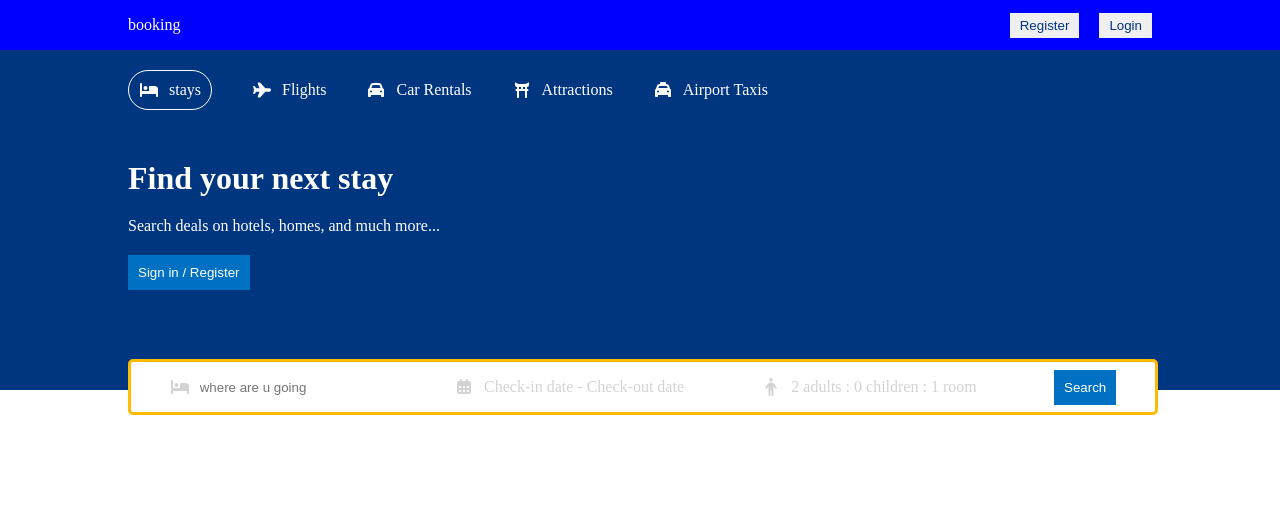
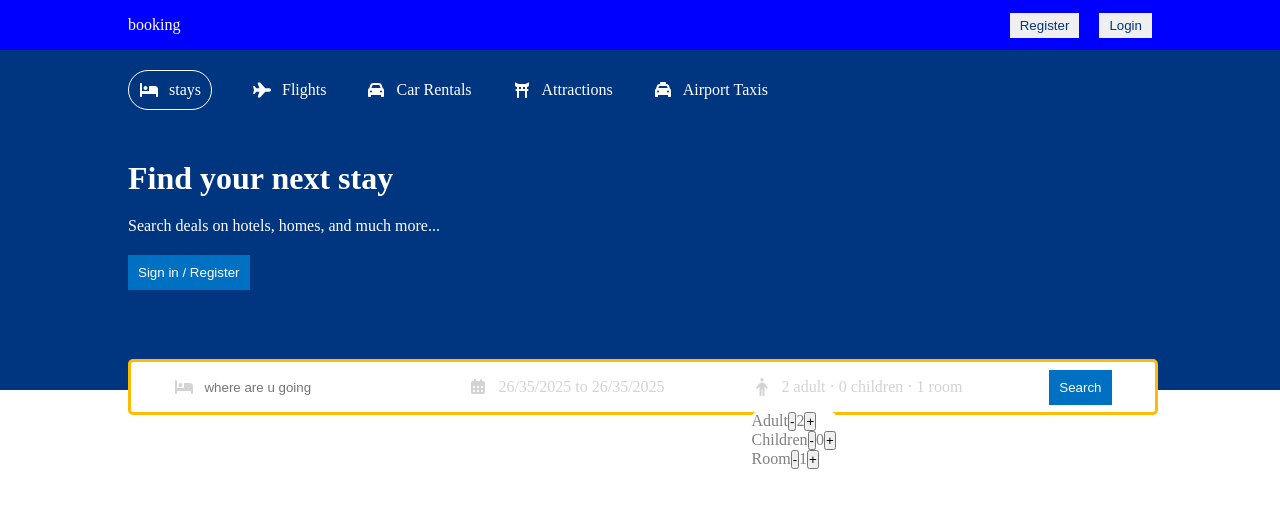
Before and after one commit to Sudip-maharjan/booking, a React (Vite) app in the folder client/: page / in a window 1280 px wide. Shown: the top 508 px of the page. Built offline with nearby package versions, Linux system fonts and the light colour scheme.

Commit message:
calendar added

```diff
--- a/client/package.json
+++ b/client/package.json
@@ -15,7 +15,9 @@
     "@fortawesome/free-regular-svg-icons": "^7.0.1",
     "@fortawesome/free-solid-svg-icons": "^7.0.1",
     "@fortawesome/react-fontawesome": "^3.0.2",
+    "date-fns": "^4.1.0",
     "react": "^19.1.1",
+    "react-date-range": "^2.0.1",
     "react-dom": "^19.1.1",
     "react-router-dom": "^7.9.2"
   },
--- a/client/src/components/header/Header.jsx
+++ b/client/src/components/header/Header.jsx
@@ -1,4 +1,5 @@
 import "./header.css";
+import { useState } from "react";
 import { FontAwesomeIcon } from "@fortawesome/react-fontawesome";
 import {
   faBed,
@@ -9,8 +10,27 @@
   faCalendarDays,
   faToriiGate,
 } from "@fortawesome/free-solid-svg-icons";
+import { DateRange } from "react-date-range";
+import "react-date-range/dist/styles.css";
+import "react-date-range/dist/theme/default.css";
+import { format } from "date-fns";
 
 const Header = () => {
+  const [openDate, setOpenDate] = useState(false);
+  const [date, setDate] = useState([
+    {
+      startDate: new Date(),
+      endDate: new Date(),
+      key: "selection",
+    },
+  ]);
+  const [openOptions, setOpenOptions] = useState(false);
+  const [options, setOptions] = useState({
+    adult: 2,
+    children: 0,
+    room: 1,
+  });
+
   return (
     <div className="header">
       <div className="headerContainer">
@@ -52,15 +72,51 @@
           </div>
           <div className="headerSearchItem">
             <FontAwesomeIcon icon={faCalendarDays} className="headerIcon" />
-            <span className="headerSearchText">
-              Check-in date - Check-out date
+            <span
+              onClick={() => setOpenDate(!openDate)}
+              className="headerSearchText"
+            >
+              {`${format(date[0].startDate, "dd/mm/yyyy")} to ${format(
+                date[0].endDate,
+                "dd/mm/yyyy"
+              )}`}
+              {/* Check-in date - Check-out date */}
             </span>
+            {openDate && (
+              <DateRange
+                editableDateInputs={true}
+                onChange={(item) => setDate([item.selection])}
+                moveRangeOnFirstSelection={false}
+                ranges={date}
+                className="date"
+              />
+            )}
           </div>
           <div className="headerSearchItem">
             <FontAwesomeIcon icon={faPerson} className="headerIcon" />
             <span className="headerSearchText">
-              2 adults : 0 children : 1 room
+              {`${options.adult} adult · ${options.children} children · ${options.room} room`}
             </span>
+            <div className="options">
+              <div className="optionItem">
+                <span className="optionText">Adult</span>
+                <button className="optionCounterButton">-</button>
+                <span className="optionCounterNumber">2</span>
+                <button className="optionCounterButton">+</button>
+              </div>
+              <div className="optionItem">
+                <span className="optionText">Children</span>
+                <button className="optionCounterButton">-</button>
+                <span className="optionCounterNumber">0</span>
+                <button className="optionCounterButton">+</button>
+              </div>
+              <div className="optionItem">
+                <span className="optionText">Room</span>
+                <button className="optionCounterButton">-</button>
+                <span className="optionCounterNumber">1</span>
+                <button className="optionCounterButton">+</button>
+              </div>
+            </div>
           </div>
           <div className="headerSearchItem">
             <button className="headerBtn">Search</button>
--- a/client/src/components/header/header.css
+++ b/client/src/components/header/header.css
@@ -82,3 +82,18 @@
     color: lightgray;
     cursor: pointer;
 }
+
+
+.date {
+    position: absolute;
+    top: 50px;
+}
+
+.options {
+    position: absolute;
+    top: 50px;
+    background-color: white;
+    color: gray;
+    border-radius: 5px;
+
+}
```
Also changed, not shown: 2 other files (tests, documents, lock files or other folders).
